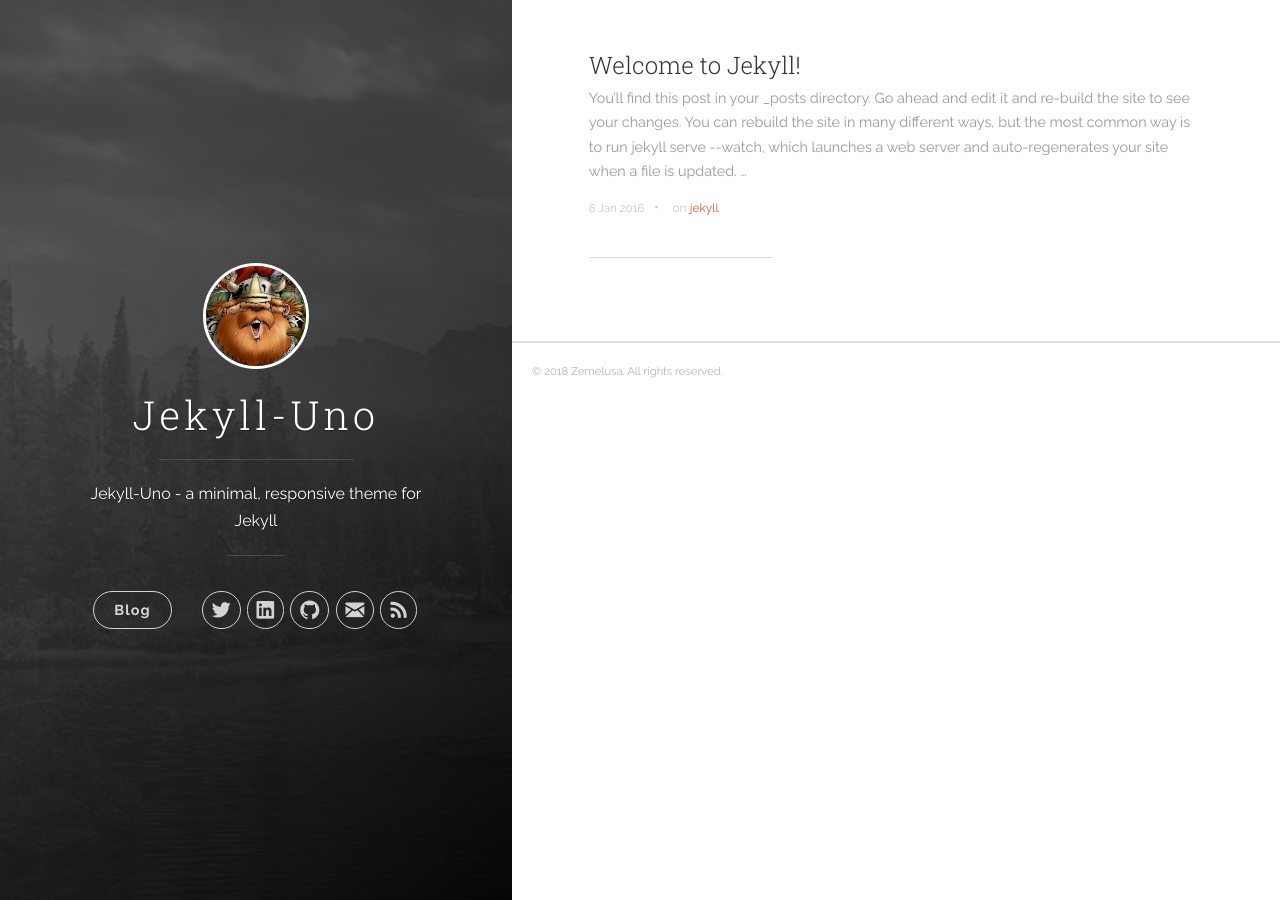
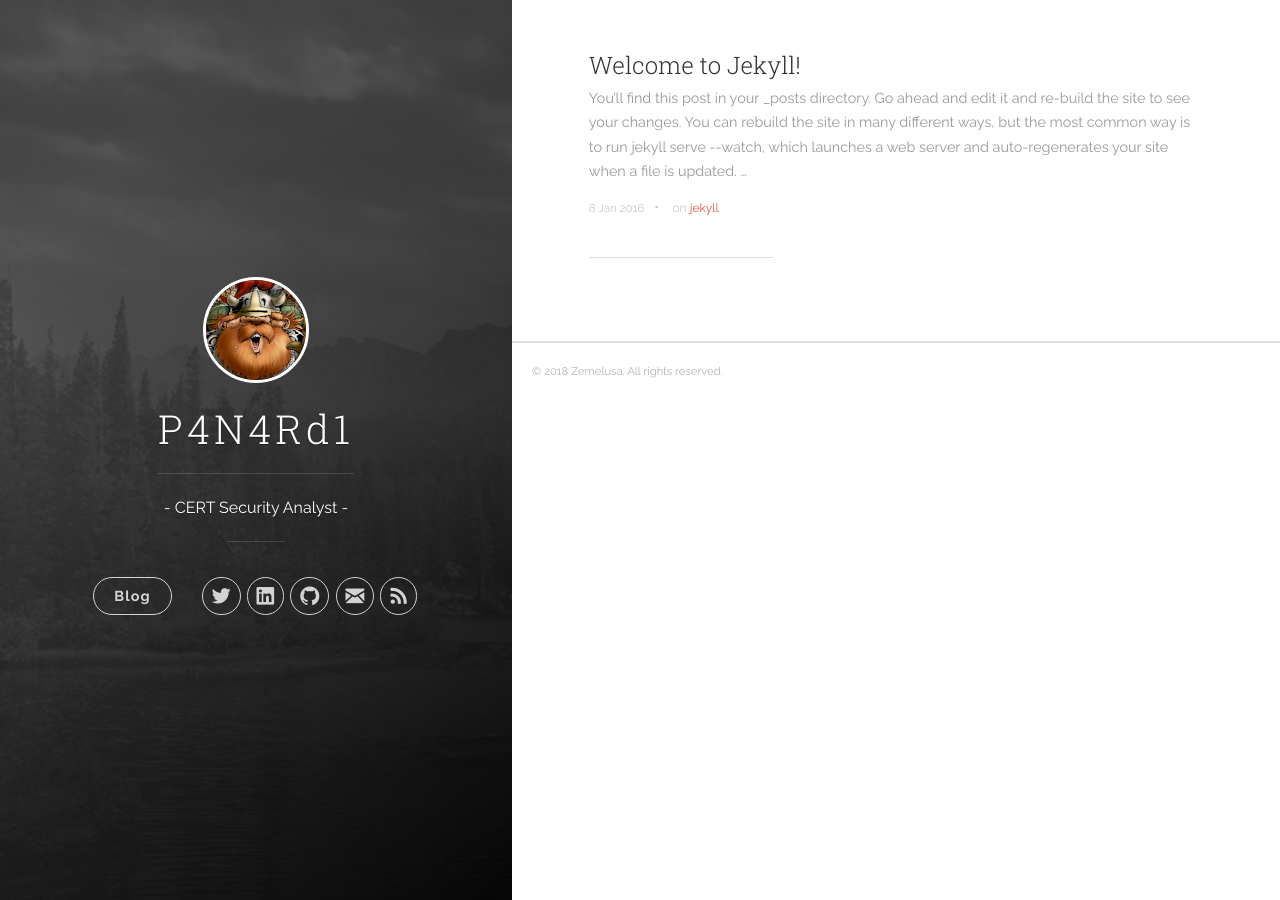
Before and after one commit to zemelusa/zemelusa.github.io, a Jekyll site: the page built from index.html, in a window 1280 px wide. Built offline with Jekyll 4.4.1, drawn with Linux system fonts in a browser that asks for light colours; the list of posts is cut into pages by our own code.

```diff
--- a/_config.yml
+++ b/_config.yml
@@ -1,6 +1,6 @@
 # Site settings
-title: Jekyll-Uno
-description: 'Jekyll-Uno - a minimal, responsive theme for Jekyll'
+title: P4N4Rd1
+description: '- CERT Security Analyst -'
 url: 'http://zemelusa.github.io/'
 baseurl: '/'
 # google_analytics: 'UA-XXXXXX-X'
@@ -11,7 +11,8 @@ author:
   email: zemelusa@gmail.com
   twitter_username: zemelusa
   github_username:  zemelusa
-  linkedin_username: pierre-alexis-225845a6
+  linkedin_username: panardin
+  medium_username: zemelusa
 
 defaults:
   -
```
